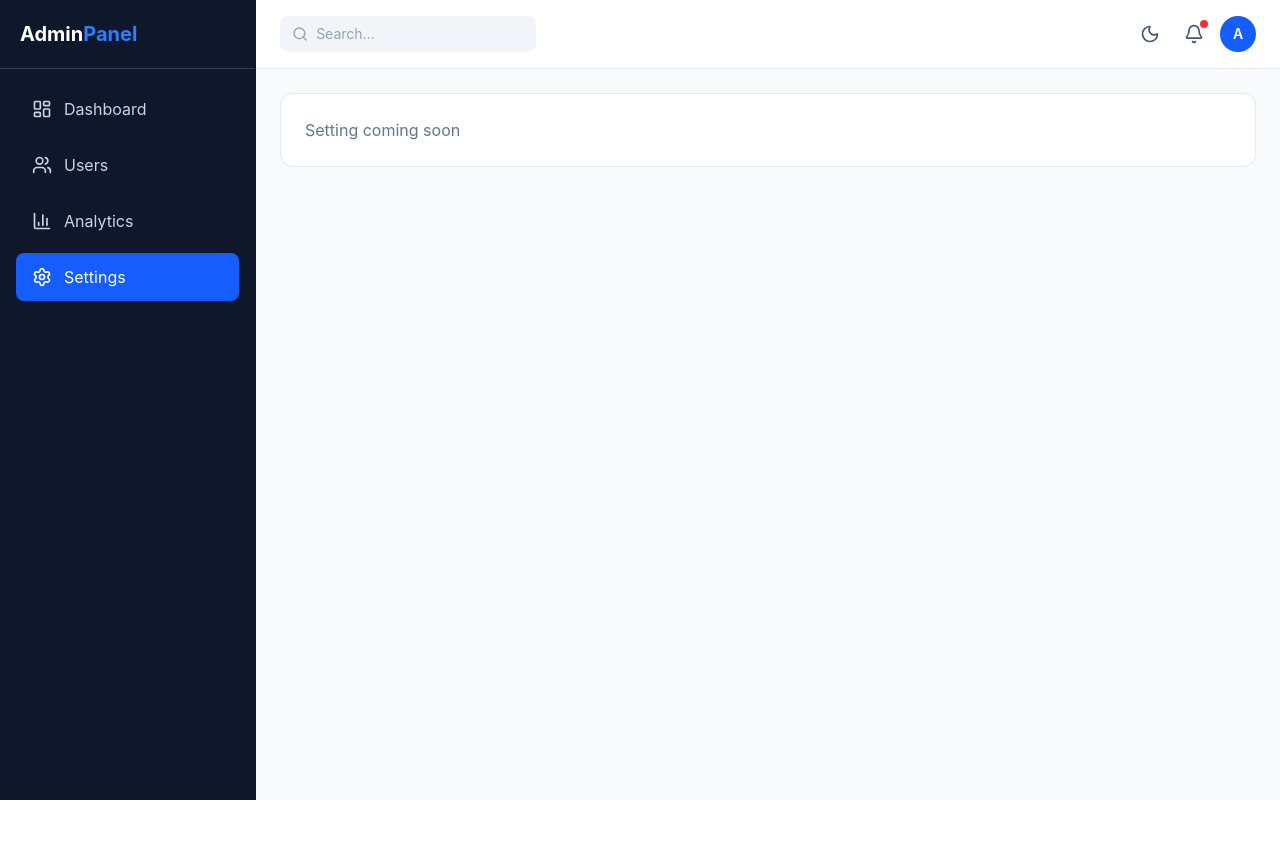
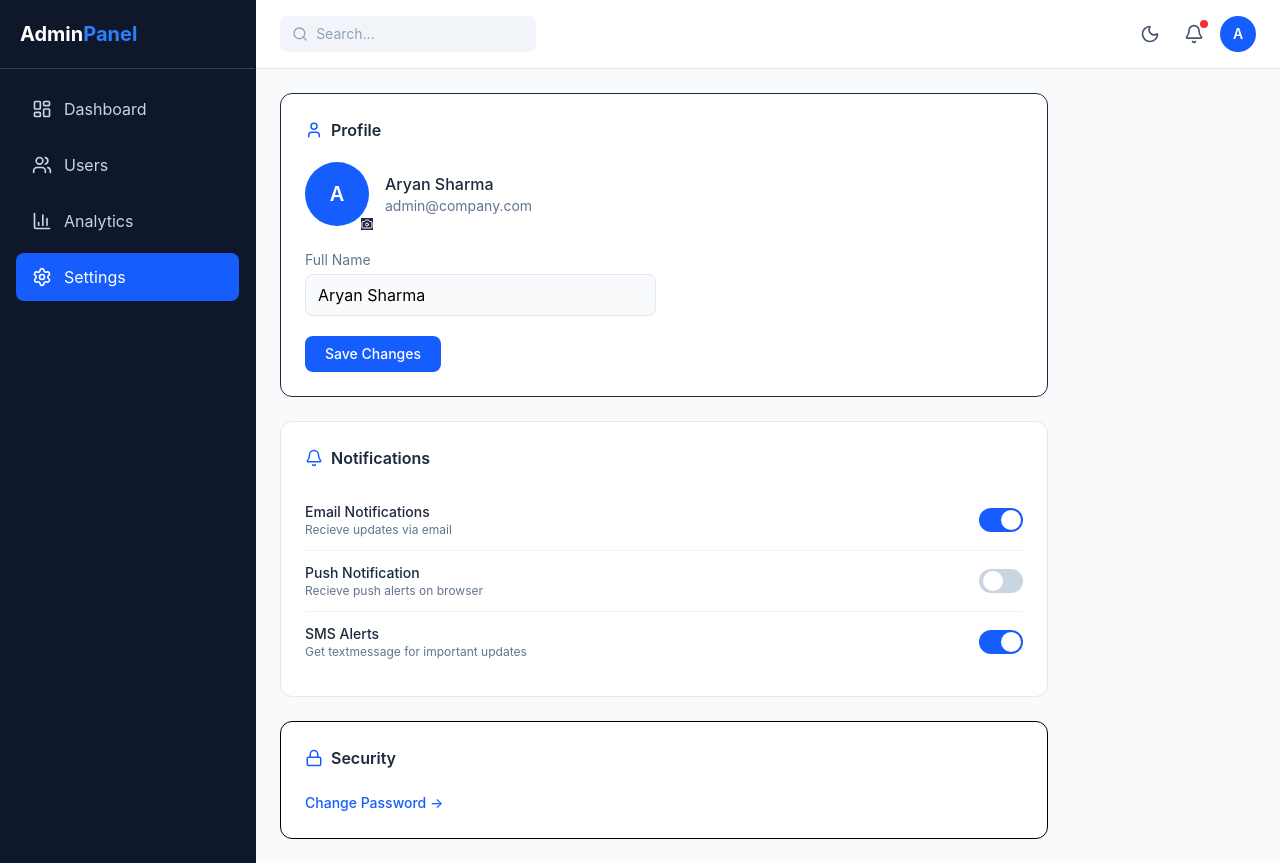
Before and after one commit to Aditya0400000/admin-dashboard, a React (Vite) app: page /settings in a window 1280 px wide. Before the commit the page ends 800 px from the top, so only its background shows below. Built offline with nearby package versions, Linux system fonts and the light colour scheme.

Commit message:
fix: correct toggle switch circle positioning

```diff
--- a/src/components/Sidebar.jsx
+++ b/src/components/Sidebar.jsx
@@ -18,7 +18,7 @@ export default function Sidebar({ open, setOpen }) {
         />
       )}
       <aside
-        className={`fixed md:static z-30 top-0 left-0 h-screen w-64 bg-slate-900 dark:bg-slate-950 text-white
+        className={`fixed md:static z-30 top-0 left-0 min-h-screen w-64 bg-slate-900 dark:bg-slate-950 text-white
         transform transition-transform duration-300 ease-in-out border-r border-transparent dark:border-slate-800
         ${open ? "translate-x-0" : "-translate-x-full"} md:translate-x-0`}
       >
--- a/src/pages/Settings.jsx
+++ b/src/pages/Settings.jsx
@@ -1,10 +1,105 @@
-import React from 'react'
+import { useState } from "react"
+import { User, Bell, Lock, Camera } from "lucide-react"
+
 
 export default function Settings() {
+  const [notifications, setNotifications] = useState({
+    email: true,
+    push: false,
+    sms: true,
+  });
+
+  const toggle = (key) => {
+    setNotifications((prev) => ({ ...prev, [key]: !prev[key] }) );
+  };
+
+
   return (
-    <div className='bg-white rounded-xl border border-slate-200 p-6'>
-        <p className='text-slate-500'>Setting coming soon</p>
+   <div className="max-w-3xl space-y-6">
+    {/* Profile section */}
+    <div className="bg-white dark:bg-slate-900 rounded-xl border border-slate-800 p-6">
+      <div className="flex items-center gap-2 mb-5">
+        <User size={18} className="text-blue-600" />
+        <h3 className="font-semibold text-slate-800 dark:text-slate-100">Profile</h3>
+      </div>
 
+      <div className="flex items-center gap-4 mb-6">
+        <div className="relative">
+          <div className="w-16 h-16 rounded-full bg-blue-600 flex items-center justify-center text-white text-xl font-semibold" >
+            A
+          </div>
+          <button className="absolute -bottom-1 -right-1 bg-slate-800 dark:bg-slate-700 text-white text-xl font-semibold" >
+            <Camera size={12} />
+          </button>
+        </div>
+        <div>
+          <p className="font-medium text-slate-800 dark:text-slate-100">Aryan Sharma</p>
+          <p className="text-sm text-slate-500 dark:text-slate-400">admin@company.com</p>
+        </div>
+      </div>
+
+      <div className="grid grid-cols-1 sm:grid-cols-2 gap-4">
+        <div>
+          <label className="text-sm text-slate-500 dark:text-slate-400 mb-1 block">Full Name</label>
+          <input
+          defaultValue="Aryan Sharma"
+          className="w-full px-3 py-2 rounded-lg border border-slate-200 dark:border-slate-700 bg-slate-50 dark:bg-slate-800 dark:text-slate-100 outline-none focus:ring-2 focus:ring-blue-500"
+          />
+        </div>
+      </div>
+
+      <button className="mt-5 bg-blue-600 hover:bg-blue-700 text-white px-5 py-2 rounded-lg text-sm font-medium transition-colors duration-200">
+        Save Changes
+      </button>
     </div>
+
+    {/* Notification Section */}
+    <div className="bg-white dark:bg-slate-900 rounded-xl border border-slate-200 dark:border-slate-800 p-6">
+      <div className="flex items-center gap-2 mb-5">
+        <Bell size={18}  className="text-blue-600"/>
+        <h3 className="font-semibold text-slate-800 dark:text-slate-100">Notifications</h3>
+      </div>
+
+      {[
+        { key: "email", label: "Email Notifications", desc:"Recieve updates via email" },
+        { key: "push", label: "Push Notification", desc: "Recieve push alerts on browser"},
+        { key: "sms", label: "SMS Alerts", desc: "Get textmessage for important updates" },
+      ].map((item) => (
+        <div
+        key={item.key}
+        className="flex items-center justify-between py-3 border-b border-slate-100 dark:border-slate-800 last:border-0">
+
+          <div>
+            <p className="text-sm font-medium text-slate-800 dark:text-slate-100">{item.label}</p>
+            <p className="text-xs text-slate-500 dark:text-slate-400">{item.desc}</p>
+          </div>
+          <button
+          onClick={() => toggle(item.key)}
+          className={`w-11 h-6 rounded-full transition-colors duration-200 relative flex-shrink-0 ${
+            notifications[item.key] ? "bg-blue-600" : "bg-slate-300 dark:bg-slate-700"
+          }`}
+          >
+            <span
+            className={`absolute top-0.5 left-0.5 w-5 h-5 bg-white rounded-full transition-transform duration-200 ${
+              notifications[item.key] ? "translate-x-5" : "translate-x-0.5"
+            }`}
+            />
+          </button>
+        </div>
+      ))}
+    </div>
+
+    {/* Security Section */}
+    <div className="bg-white dark:bg-slate-900 rounded-xl border border-salte-200 dark:border-slate-800 p-6">
+      <div className="flex items-center gap-2 mb-5">
+        <Lock size={18} className="text-blue-600" />
+        <h3 className="font-semibold text-slate-800 dark:text-slate-100">Security</h3>
+      </div>
+      <button className="text-sm font-medium text-blue-600 hover:text-blue-700">
+        Change Password →
+      </button>
+    </div>
+
+   </div>
   )
 }
```
